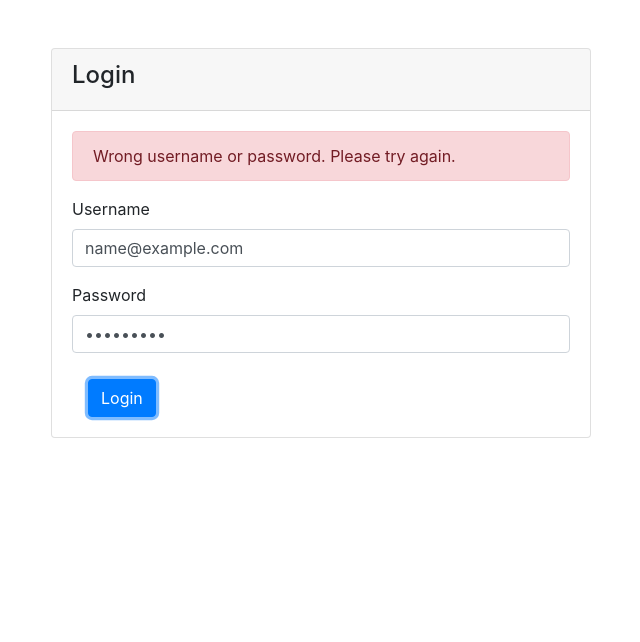
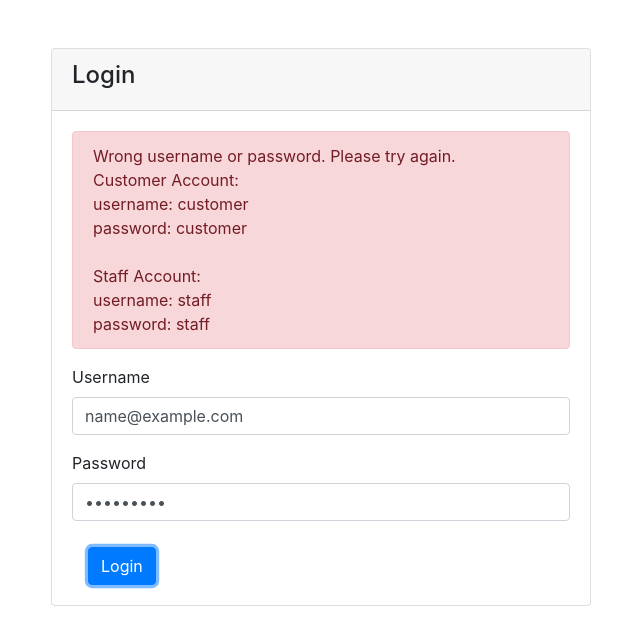
Before and after one commit to sonthb3992/gemo-duongphan-2425, a React (Create React App) app in the folder 1.2.pricing_UI/pricing/: page /login in a window 1280 px wide. Both pictures are taken after typing "name@example.com", "Sample123" into the empty fields and a click on the button "Login". Shown: the top 642 px of the page, without its empty margins (319-959 px from the left). Built offline with nearby package versions, Linux system fonts and the light colour scheme.

Commit message:
update account

```diff
--- a/1.2.pricing_UI/pricing/src/pages/Login/Login.js
+++ b/1.2.pricing_UI/pricing/src/pages/Login/Login.js
@@ -69,6 +69,18 @@ class Login extends React.Component {
                     onClose={() => this.setState({ showError: false })}
                   >
                     Wrong username or password. Please try again.
+                    <br />
+                    Customer Account:
+                    <br />
+                    username: customer
+                    <br />
+                    password: customer
+                    <br />
+                    <br />
+                    Staff Account:
+                    <br />
+                    username: staff <br />
+                    password: staff
                   </Alert>
                 )}
                 <form onSubmit={this.handleFormSubmit}>
```
